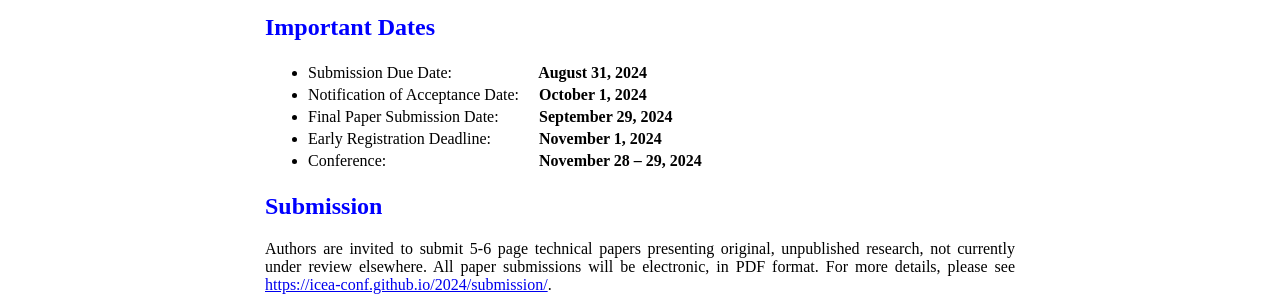
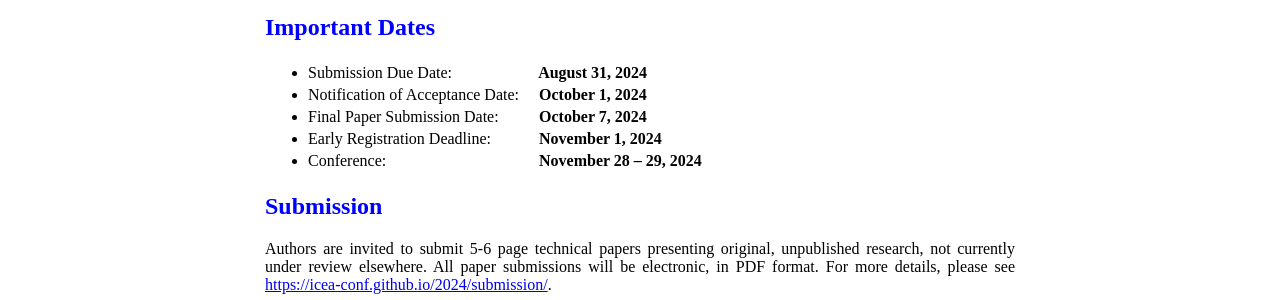
Before and after one commit to icea-conf/2024, a Jekyll site: the page built from papers/index.html, in a window 1280 px wide. Shown: the part 861-1161 px from the top of the page. Built offline with Jekyll 4.4.1, drawn with Linux system fonts in a browser that asks for light colours.

Commit message:
update dates

```diff
--- a/papers/index.html
+++ b/papers/index.html
@@ -141,7 +141,7 @@
                 <li>Final Paper Submission Date:</li>
               </td>
               <td>
-                <b>&nbsp; &nbsp; September 29, 2024</b>
+                <b>&nbsp; &nbsp; October 7, 2024</b>
               </td>
             </tr>
             <tr>
```
